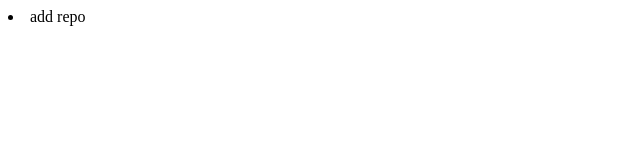
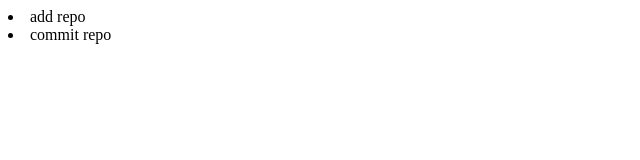
Before and after one commit to g33kism/cfgRemoteDemo, a plain HTML site: page index.html in a window 1280 px wide. Shown: the full height of the page, 0-640 px from the left. Drawn offline with Linux system fonts and the light colour scheme.

Commit message:
updated file

```diff
--- a/index.html
+++ b/index.html
@@ -1,3 +1,4 @@
 <html>
 <li>add repo</li>
+<li>commit repo</li>
 <html>
```
